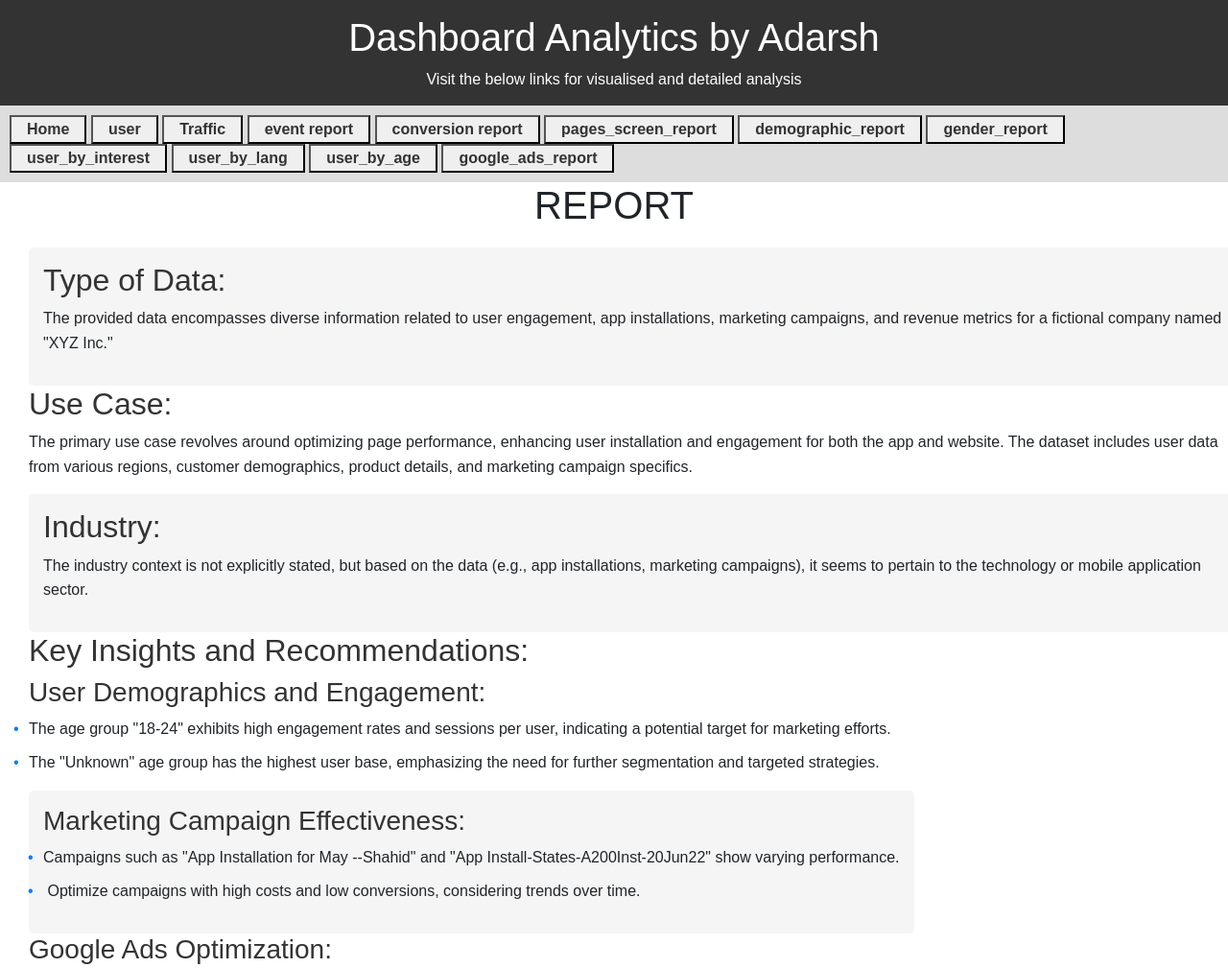
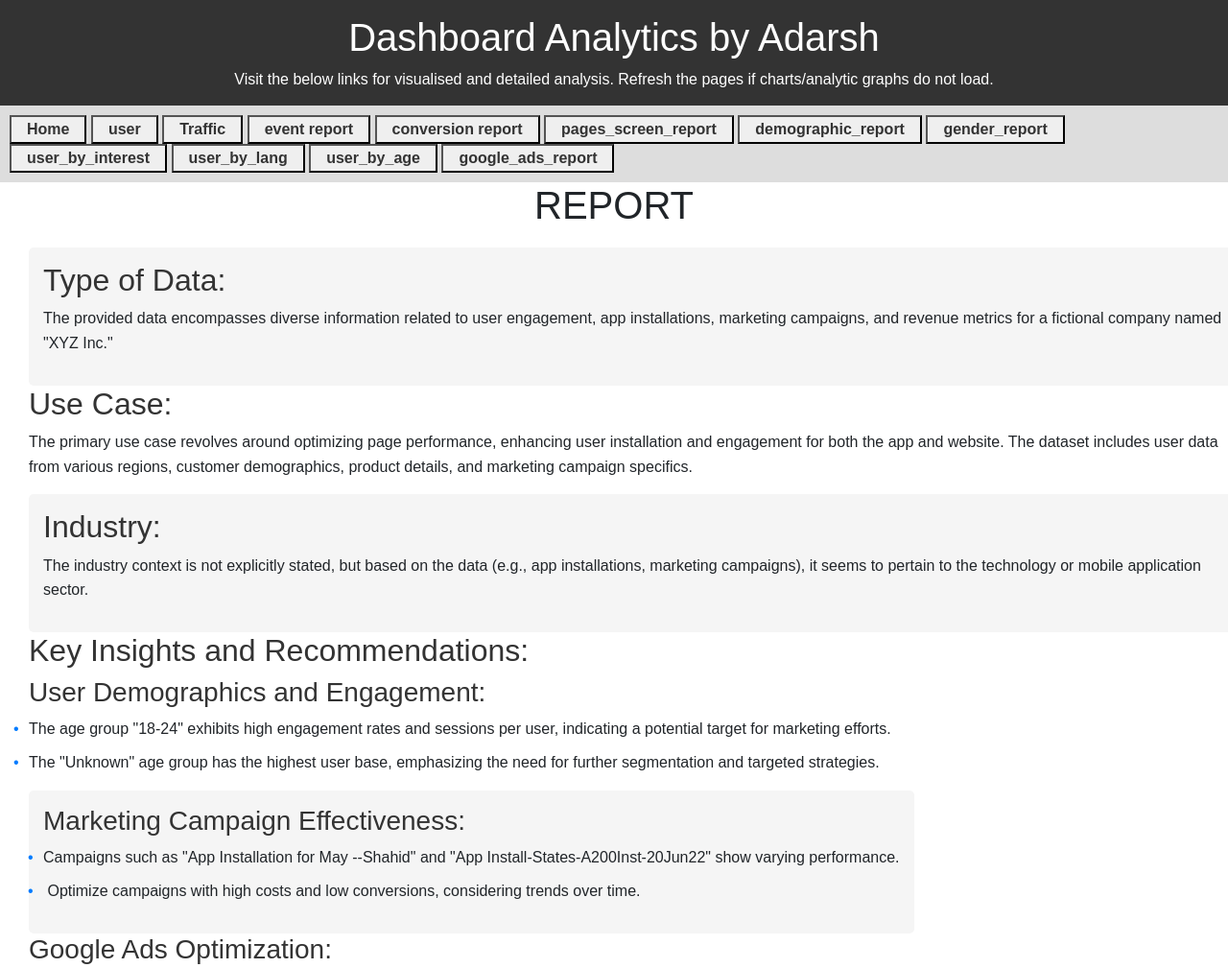
Before and after one commit to adarshmarvel22/Business_Analysis_Dashboard, a plain HTML site: page index.html in a window 1280 px wide. Shown: the top 1009 px of the page at 96% size. Drawn offline with nearby package versions, Linux system fonts and the light colour scheme.

Commit message:
Update index.html

```diff
--- a/index.html
+++ b/index.html
@@ -80,7 +80,7 @@ h2, h3 {
 <body>
   <header>
     <h1>Dashboard Analytics by Adarsh</h1>
-Visit the below links for visualised and detailed analysis
+Visit the below links for visualised and detailed analysis. Refresh the pages if charts/analytic graphs do not load.
   </header>
 
   <nav>
```
